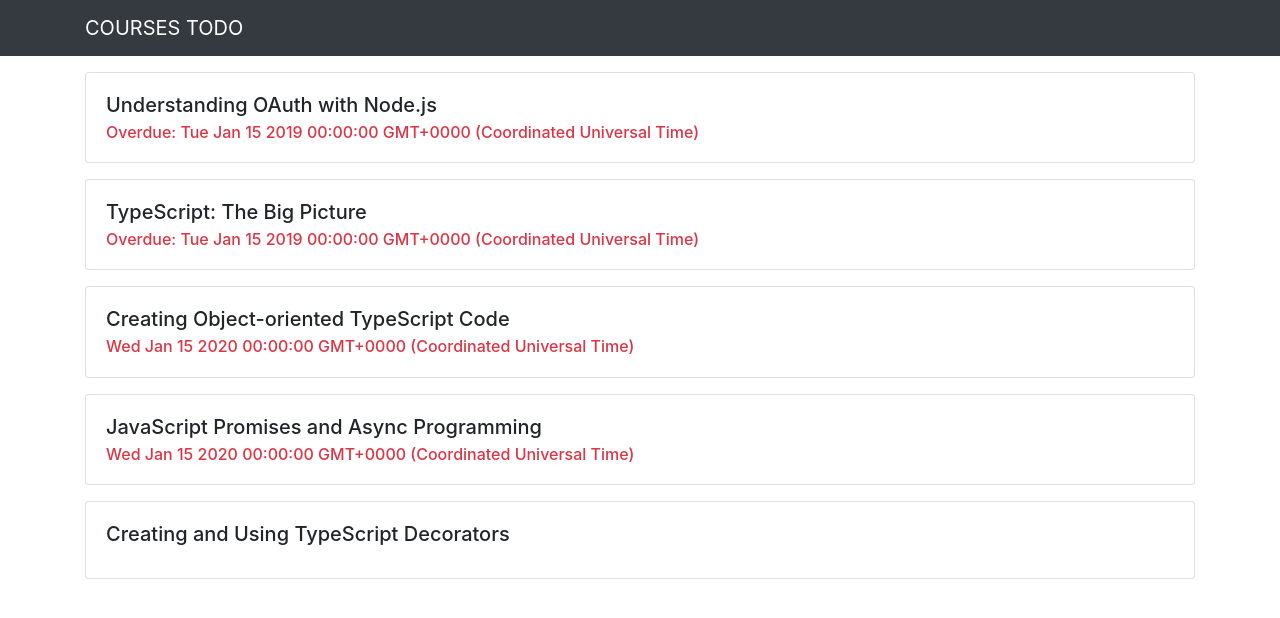
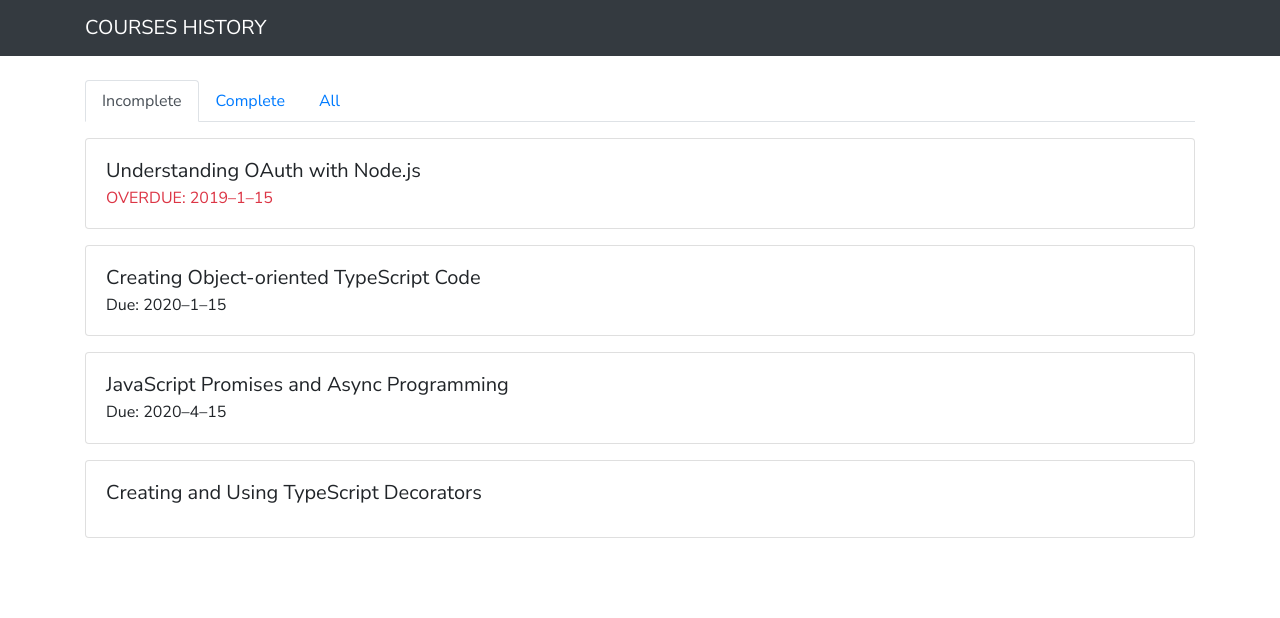
Before and after one commit to viveksrao/vuejs-courses-todo, a Vue app: page / in a window 1280 px wide. Shown: the top 618 px of the page. Built offline with nearby package versions, Linux system fonts and the light colour scheme.

Commit message:
Component Features

```diff
--- a/public/index.html
+++ b/public/index.html
@@ -5,7 +5,8 @@
     <meta http-equiv="X-UA-Compatible" content="IE=edge">
     <meta name="viewport" content="width=device-width,initial-scale=1.0">
     <link rel="icon" href="<%= BASE_URL %>favicon.ico">
-    <title>courses-todo</title>
+    <title>Courses HISTORY</title>
+    <link href="https://fonts.googleapis.com/css?family=Nunito+Sans:300,400,700,800,900&display=swap" rel="stylesheet">
   </head>
   <body>
     <noscript>
--- a/src/App.vue
+++ b/src/App.vue
@@ -2,39 +2,29 @@
   <div id="app">
     <nav class="navbar navbar-dark bg-dark">
       <div class="container">
-        <a href="#" class="navbar-brand">COURSES TODO</a>
+        <a href="#" class="navbar-brand">COURSES HISTORY</a>
       </div>
     </nav>
     <div class="container">
-      <div class="card mt-3" v-show="!course.completed" v-for="(course, index) in courses" :key="index">
-        <div class="card-body">
-          <h5 class="card-title">{{ course.title }}</h5>
-          <h6 class="card-subtitle text-danger" v-if="course.dueDate">
-            <span v-show="course.dueDate.getTime() < Date.now()">Overdue:</span>
-            {{ course.dueDate }}
-          </h6>
-          <div class="course-controls">
-            <button class="btn btn-sm btn-outline-success" @click.prevent="course.completed = true">Complete</button>
-          </div>
-        </div>
-      </div>
+      <CourseList :courses="courses"/>
     </div>
   </div>
 </template>
 
 <script>
-
+import CourseList from './components/CourseList.vue'
 export default {
   name: 'app',
   components: {
+    CourseList
   },
   data() {
     return {
       courses: [
         { title: 'Understanding OAuth with Node.js', dueDate: new Date(2019, 0, 15), completed:false },
-        { title: 'TypeScript: The Big Picture', dueDate: new Date(2019, 0, 15), completed:false },
+        { title: 'TypeScript: The Big Picture', dueDate: new Date(2019, 0, 15), completed:true },
         { title: 'Creating Object-oriented TypeScript Code', dueDate: new Date(2020, 0, 15), completed:false },
-        { title: 'JavaScript Promises and Async Programming', dueDate: new Date(2020, 0, 15), completed:false },
+        { title: 'JavaScript Promises and Async Programming', dueDate: new Date(2020, 3, 15), completed:false },
         { title: 'Creating and Using TypeScript Decorators', completed:false }
       ]
     }
@@ -43,14 +33,7 @@ export default {
 </script>
 
 <style>
-.card .course-controls{
-  position: absolute;
-  bottom: 0;
-  right: 0;
-  padding: 5px;
-  visibility: hidden;
-}
-.card:hover .course-controls{
-  visibility: visible;
+body{
+  font-family: 'Nunito Sans', sans-serif !important;
 }
 </style>
--- /dev/null
+++ b/src/components/CourseList.vue
@@ -0,0 +1,69 @@
+<template>
+  <div class="mt-4">
+    <ul class="nav nav-tabs">
+      <li class="nav-item">
+        <a
+          href="#"
+          class="nav-link"
+          :class="{'active': filterType === false}"
+          @click.prevent="filterType = false">Incomplete</a>
+      </li>
+      <li class="nav-item">
+        <a
+          href="#"
+          class="nav-link"
+          :class="{'active': filterType === true}"
+          @click.prevent="filterType = true">Complete</a>
+      </li>
+      <li class="nav-item">
+        <a
+          href="#"
+          class="nav-link"
+          :class="{'active': filterType === undefined}"
+          @click.prevent="filterType = undefined">All</a>
+      </li>
+    </ul>
+    <CourseListItem
+      v-for="(course, index) in filteredCourses"
+      :key="index"
+      :course="course"
+      @course-completed="filter()"
+    />
+  </div>
+</template>
+
+<script>
+  import CourseListItem from "./CourseListItem.vue";
+  export default {
+    props: ['courses'],
+    components:{
+      CourseListItem
+    },
+    data() {
+      return {
+        filteredCourses: this.courses.filter(course => !course.completed),
+        filterType: false
+      };
+    },
+    methods: {
+      filter() {
+        if(this.filterType === true){
+          this.filteredCourses = this.courses.filter(course => course.completed);
+        }else if(this.filterType === false){
+          this.filteredCourses = this.courses.filter(course => !course.completed);
+        }else{
+          this.filteredCourses = this.courses;
+        }
+      }
+    },
+    watch: {
+      filterType(value) {
+        this.filter();
+      }
+    },
+  }
+</script>
+
+<style scoped>
+
+</style>
--- /dev/null
+++ b/src/components/CourseListItem.vue
@@ -0,0 +1,57 @@
+<template>
+  <div class="card mt-3">
+    <div class="card-body">
+      <h5 class="card-title">{{ course.title }}</h5>
+      <h6 class="card-subtitle" :class="overDueCSS" v-if="course.dueDate && !course.completed">
+        <span>{{ dueDateLabel }}:</span>
+        {{ formattedDate }}
+      </h6>
+      <div class="course-controls">
+        <button class="btn btn-sm btn-outline-success" @click.prevent="markAsCompleted">Complete</button>
+      </div>
+    </div>
+  </div>
+</template>
+
+<script>
+  export default {
+    props: ['course'],
+    computed: {
+      formattedDate() {
+        let dt = this.course.dueDate;
+        return dt.getFullYear() + '–' + (dt.getMonth() + 1) + '–' + dt.getDate();
+      },
+      isOverDue() {
+        return this.course.dueDate.getTime() < Date.now();
+      },
+      dueDateLabel() {
+        return this.isOverDue ? 'Overdue' : 'Due';
+      },
+      overDueCSS() {
+        return {
+          'text-danger': this.isOverDue,
+          'text-uppercase': this.isOverDue
+        };
+      }
+    },
+    methods: {
+      markAsCompleted() {
+        this.course.completed = true;
+        this.$emit('course-completed');
+      }
+    },
+  }
+</script>
+
+<style scoped>
+.card .course-controls{
+  position: absolute;
+  bottom: 0;
+  right: 0;
+  padding: 5px;
+  visibility: hidden;
+}
+.card:hover .course-controls{
+  visibility: visible;
+}
+</style>
```
